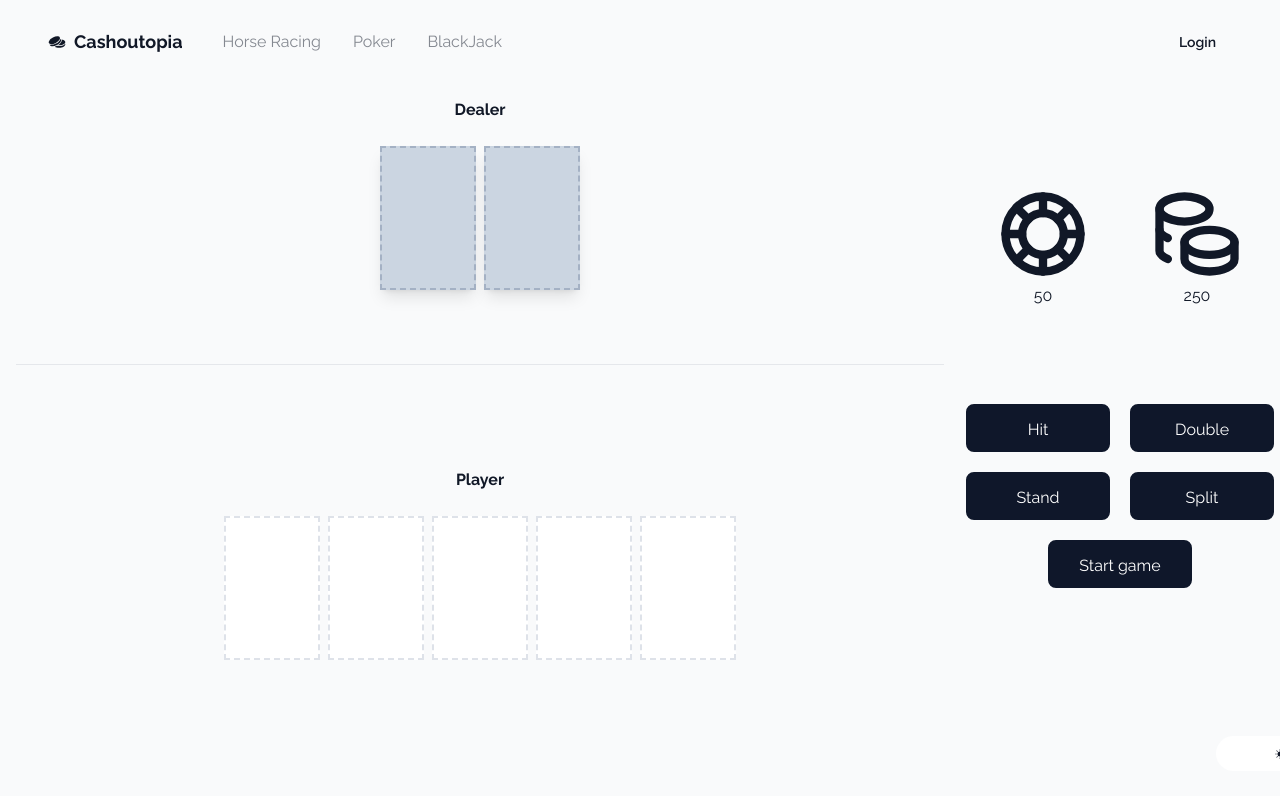
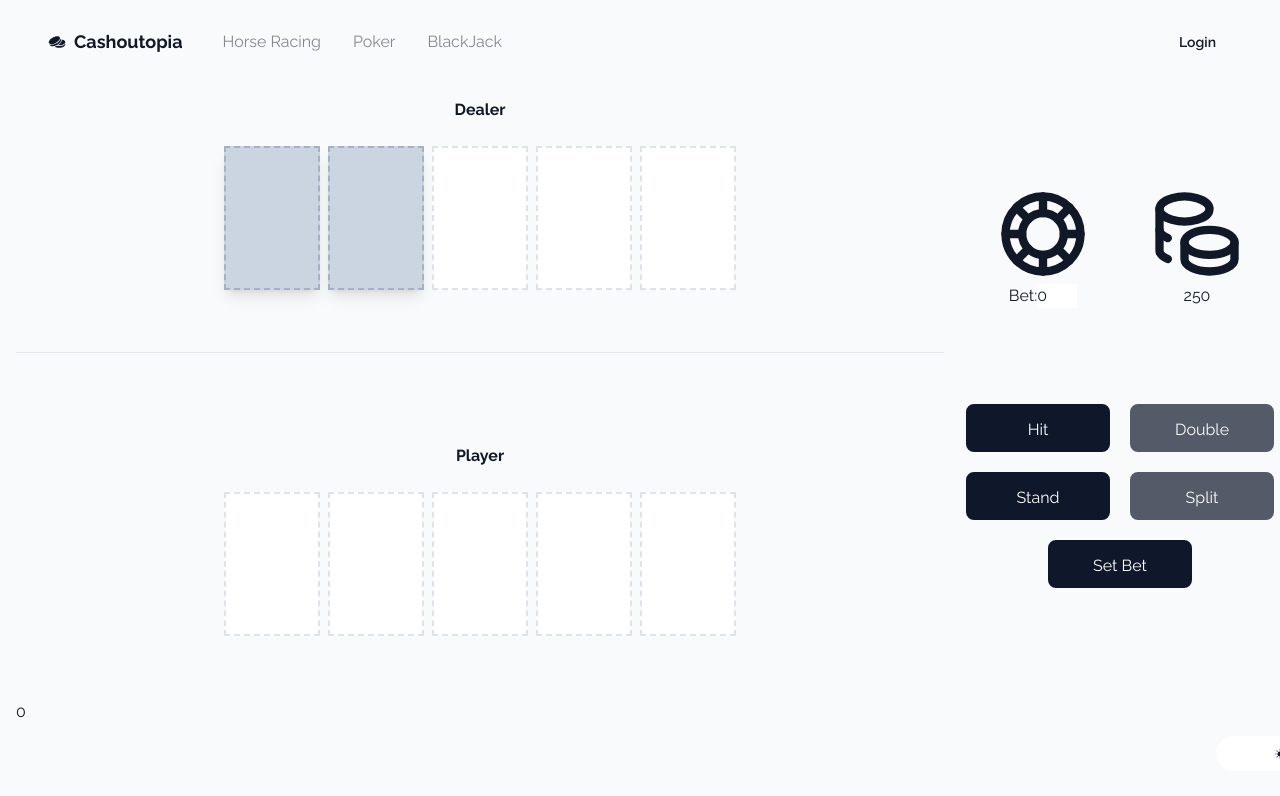
Before and after one commit to sunroofgod/cashoutopia, a Next.js app: page /blackjack in a window 1280 px wide. Shown: the top 796 px of the page. Built offline with nearby package versions, Linux system fonts and the light colour scheme.

Commit message:
feat: added blackjack playercount,stand

```diff
--- a/src/components/games/blackjack/BlackJackTable.tsx
+++ b/src/components/games/blackjack/BlackJackTable.tsx
@@ -20,26 +20,65 @@ export function BlackJackTable({
   const [dealerCount, setDealerCount] = useState(0);
   const [playerCards, setPlayerCards] = useState([]);
   const [playerCount, setPlayerCount] = useState(0);
-  const [startingHands, setStartingHands] = useState([]);
+  const [gameStartProps, setGameStartProps] = useState(
+    {
+      playerCards:[],
+      dealerCards:[],
+      shownDealerCards:[],
+      remainingDeck:[],
+      betAmount:0,
+      gameStart:false,
+      playerCount:0,
+      dealerCount:0
+    });
+  const [gameStart, setGameStart] = useState(false);
   const [endOfGame, setEndOfGame] = useState(false);
+  const [betAmount, setBetAmount] = useState(0);
 
-  const [hit, setHit] = useState([]);
+  // playerAction States
+
+  const [hit, setHit] = useState(
+    {
+      playerCards:[],
+      remainingDeck:[],
+      playerCount: 0,
+      playerLose:false,
+      playerWin:false
+    });
+  const [stand, setStand] = useState(false);
+
+  // gameWinLose Stattes
+
+  const [playerLose, setPlayerLose] = useState(false);
+  const [playerWin, setPlayerWin] = useState(false);
+  const [dealerLose, setDealerLose] = useState(false);
+  const [playerDraw , setPlayerDraw] = useState(false);
 
   //
   const [remainingDeck, setRemainingDeck] = useState([]);
 
   // start of gameState
-  useEffect(() => setPlayerCards(startingHands[0]), [startingHands])
-  useEffect(() => setDealerCards(startingHands[2]), [startingHands])
-  useEffect(() => setRemainingDeck(startingHands[3]), [startingHands])
-  useEffect(() => setShownDealerCards(startingHands[1]), [startingHands])
+  useEffect(() => setPlayerCards(gameStartProps.playerCards), [gameStartProps])
+  useEffect(() => setDealerCards(gameStartProps.dealerCards), [gameStartProps])
+  useEffect(() => setRemainingDeck(gameStartProps.remainingDeck), [gameStartProps])
+  useEffect(() => setShownDealerCards(gameStartProps.shownDealerCards), [gameStartProps])
+  useEffect(() => setBetAmount(gameStartProps.betAmount), [gameStartProps])
+  useEffect(() => setGameStart(gameStartProps.gameStart), [gameStartProps])
+  useEffect(() => setPlayerCount(gameStartProps.playerCount), [gameStartProps])
+  useEffect(() => setPlayerCount(gameStartProps.dealerCount), [gameStartProps])
+
+  // on playerAction "Hit"
+  useEffect(() => setPlayerCards(hit.playerCards), [hit])
+  useEffect(() => setRemainingDeck(hit.remainingDeck), [hit])
+  useEffect(() => setPlayerCount(hit.playerCount), [hit])
+  useEffect(() => setPlayerLose(hit.playerLose), [hit])
+
+  // on playerAction "Stand"
+  useEffect(() => setDealerCards(gameStartProps.shownDealerCards), [stand])
 
   // showDealerCards at the endOfGame
   useEffect(() => setDealerCards(shownDealerCards), [endOfGame])
 
-  // on playerAction "Hit"
-  useEffect(() => setPlayerCards(hit[0]), [hit])
-  useEffect(() => setRemainingDeck(hit[1]), [hit])
 
   return (
     <div className="flex">
@@ -57,6 +96,8 @@ export function BlackJackTable({
         <hr></hr>
         <div>
           <Player cards={playerCards} />
+          {playerCount}
+
         </div>
       </div>
       <div className="w-1/4">
@@ -69,7 +110,17 @@ export function BlackJackTable({
           <div className="grid row-span-1 grid-cols-2 h-[50vh] items-center">
             <div className="grid grid-rows-2 text-center justify-center">
               <TbPokerChip size={100} />
-              50
+              <form>
+                Bet:
+                {!gameStart && (<input
+                type= "text"
+                className="w-10"
+                id="bet"
+                placeholder = "10"
+                value = {betAmount}
+                onChange={(e) => setBetAmount(e.target.value)}/>)}
+                {gameStart && betAmount}
+              </form>
             </div>
             <div className="grid grid-rows-2 text-center justify-center">
               <TbCoins size={100} />
@@ -77,11 +128,16 @@ export function BlackJackTable({
             </div>
           </div>
           <div className="grid row-span-1 grid-cols-4 h-[10vh] gap-5">
+            {/* Set Hit Button */}
             <div className="grid col-span-2"><Button label={"Hit"} onClick={() => setHit(Hit(playerCards, remainingDeck))} /></div>
-            <div className="grid col-span-2"><Button label={"Double"}></Button></div>
-            <div className="grid col-span-2"><Button label={"Stand"}></Button></div>
-            <div className="grid col-span-2"><Button label={"Split"}></Button></div>
-            <div className="grid col-start-2 col-span-2"><Button label={"Start game"} onClick={() => setStartingHands(BlackJackGame())} /></div>
+
+
+            <div className="grid col-span-2"><Button label={"Double"} disabled={true} /></div>
+            <div className="grid col-span-2"><Button label={"Stand"} onClick={() => setStand(true)}/></div>
+            <div className="grid col-span-2"><Button label={"Split"} disabled={true} /></div>
+
+            {/* Set Bet Button */}
+            <div className="grid col-start-2 col-span-2"><Button label={"Set Bet"} onClick={() => setGameStartProps(BlackJackGame(betAmount))} /></div>
           </div>
         </div>
       </div>
--- a/src/components/games/blackjack/table/Dealer.tsx
+++ b/src/components/games/blackjack/table/Dealer.tsx
@@ -10,9 +10,16 @@ interface DealerProps {
 export function Dealer ({
   cards,
 }: DealerProps) {
-  var max = 2;
+  let maxCardBack = 2;
+  let maxEmptySlots = 5;
+
   if(cards != undefined){
-    max = 2-cards.length;
+    let cardsLength = cards.length
+    maxCardBack = maxCardBack - cardsLength;
+    maxEmptySlots = maxEmptySlots - cardsLength - maxCardBack;
+  }
+  if (maxCardBack < 0 ){
+    maxCardBack = 0
   }
     return (
         <div className="
@@ -32,10 +39,13 @@ export function Dealer ({
                 <GameCard top_left={card[0]} bottom_right={card[1]} border={true} colour={card[2]} />
               )
             })}
-            {[...Array(max)].map((x, i) => {
+            {[...Array(maxCardBack)].map((x, i) => {
                 return (<CardBack />)
             }
             )}
+            {[...Array(maxEmptySlots)].map((x, i) => {
+                return (<GameCard border={false} />)
+            })}
           </div>
         </div>
     )
```
Also changed, not shown: src/build/blackjack/BlackJackGame.js, src/build/blackjack/CountPoints.js (added), src/build/blackjack/Hit.js, src/build/blackjack/Stand.js (added).
